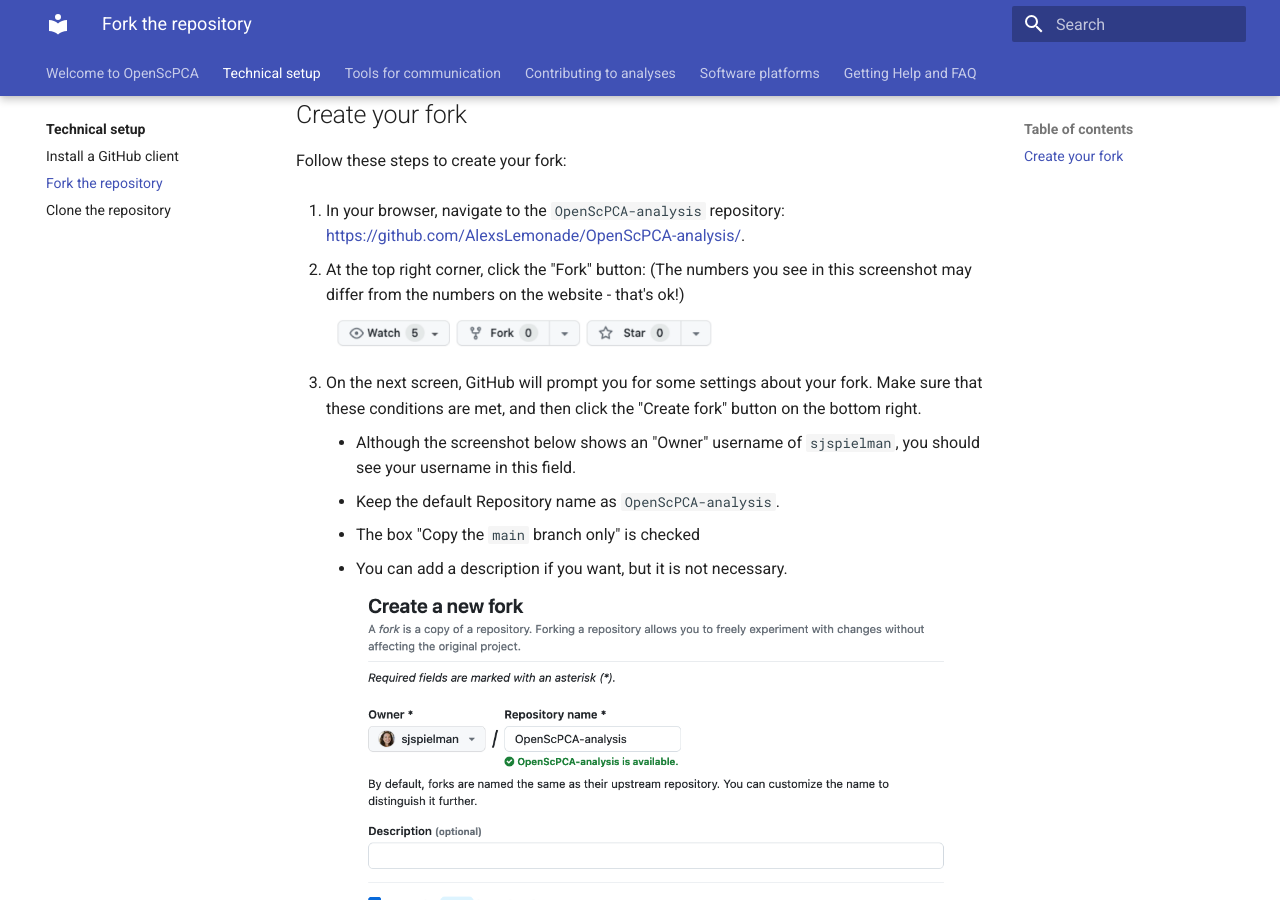
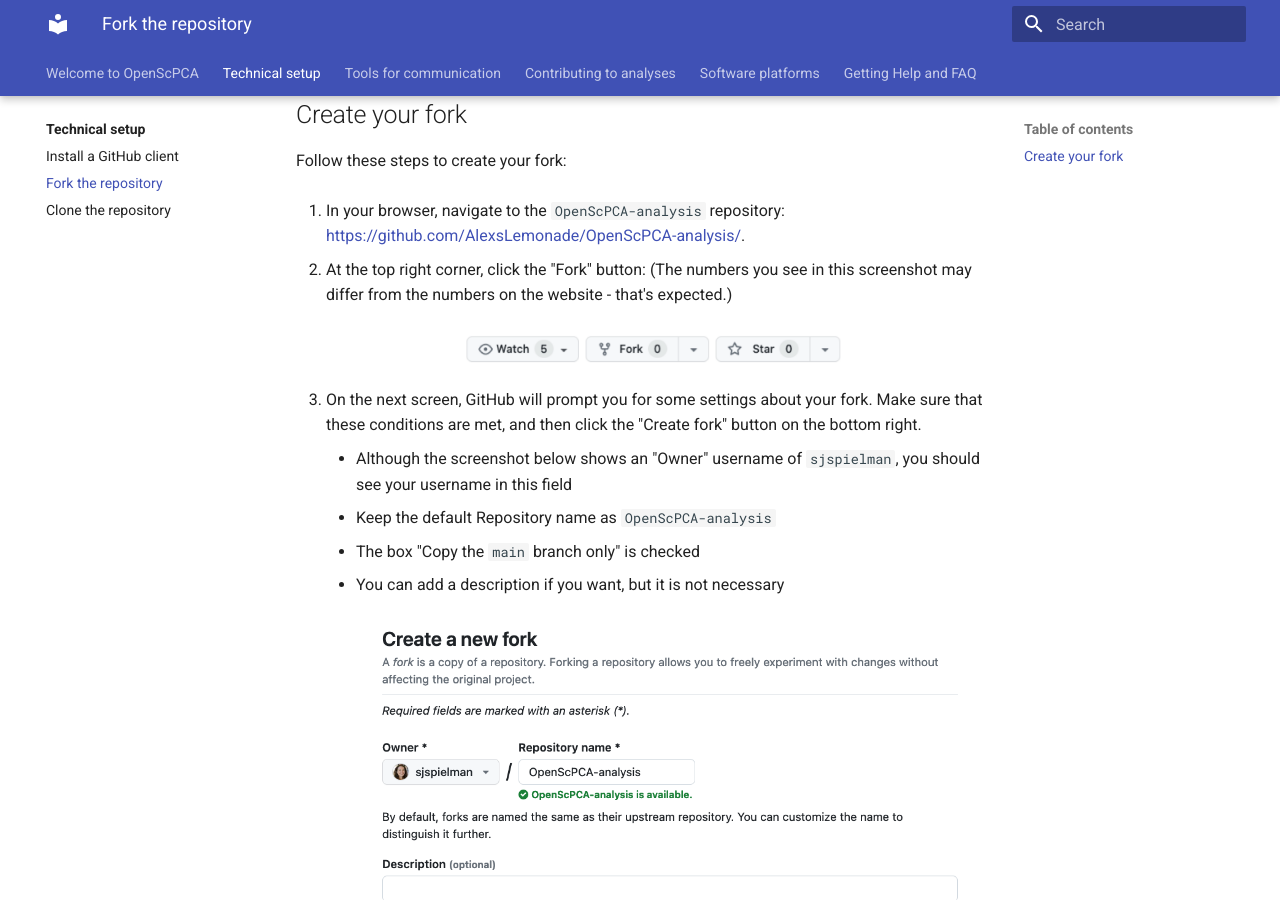
Before and after one commit to AlexsLemonade/OpenScPCA-analysis, an MkDocs documentation site: the page built from docs/technical-setup/fork-the-repo.md, in a window 1280 px wide and 900 px high, scrolled down 433 px. Built offline with MkDocs 1.6.1 and Material for MkDocs 9.7.7, drawn with Linux system fonts in a browser that asks for light colours.

Commit message:
center images, a lil wording

```diff
--- a/docs/technical-setup/fork-the-repo.md
+++ b/docs/technical-setup/fork-the-repo.md
@@ -19,17 +19,22 @@
 
 
 1. At the top right corner, click the "Fork" button:
-(The numbers you see in this screenshot may differ from the numbers on the website - that's ok!)
-![Button on GitHub to fork a repository.](../img/fork-button.png){width="400"} <!-- No new line above, to keep tabbed in -->
+(The numbers you see in this screenshot may differ from the numbers on the website - that's expected.)
+    <!-- keep this tabbed in to enable numbered list -->
+    <figure markdown="span">
+        ![Button on GitHub to fork a repository.](../img/fork-button.png){width="400"}
+    </figure>
 
 
 1. On the next screen, GitHub will prompt you for some settings about your fork.
 Make sure that these conditions are met, and then click the "Create fork" button on the bottom right.
-    - Although the screenshot below shows an "Owner" username of `sjspielman`, you should see your username in this field.
-    - Keep the default Repository name as `OpenScPCA-analysis`.
+    - Although the screenshot below shows an "Owner" username of `sjspielman`, you should see your username in this field
+    - Keep the default Repository name as `OpenScPCA-analysis`
     - The box "Copy the `main` branch only" is checked
-    - You can add a description if you want, but it is not necessary.
-![Screen to set up new fork, showing .](../img/create-fork.png){width="600"} <!-- No new line above, to keep tabbed in -->
+    - You can add a description if you want, but it is not necessary
+    <figure markdown="span">
+        ![Screen to set up new fork, showing .](../img/create-fork.png){width="600"}
+    </figure>
 
 
 1. That's it! 🎉
```
